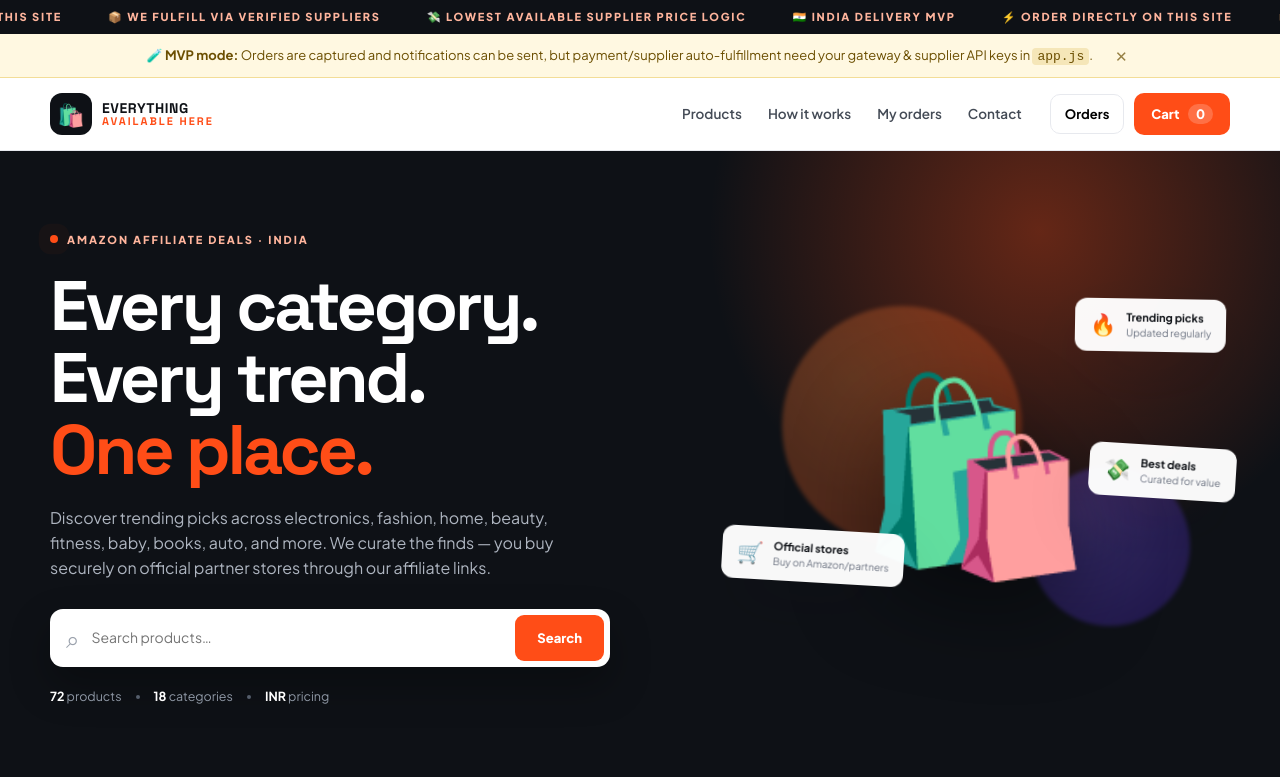
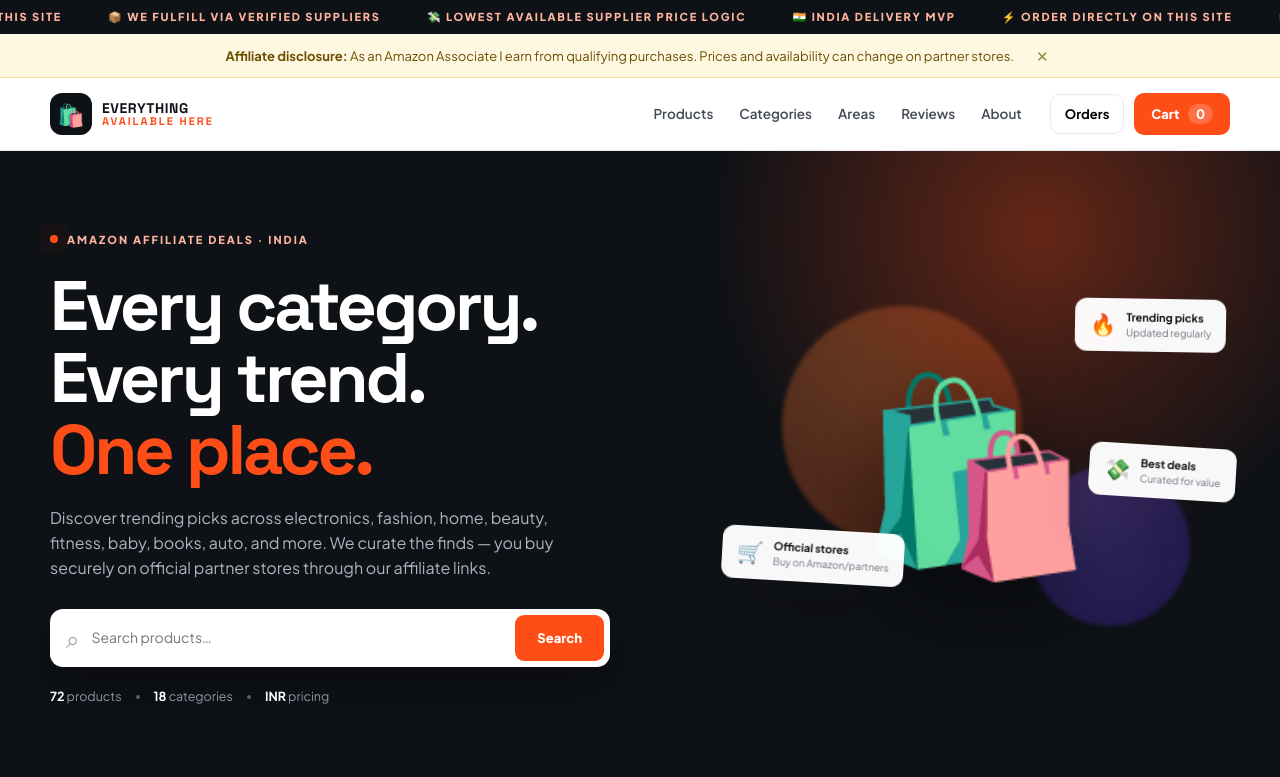
Before and after one commit to KunalKaul9211/everything-available-here, a plain HTML site: page index.html in a window 1280 px wide. Shown: the top 777 px of the page. Drawn offline with Linux system fonts and the light colour scheme.

Commit message:
Update homepage nav and disclosure for crawlable structure

```diff
--- a/index.html
+++ b/index.html
@@ -60,7 +60,7 @@
   </div>
 
   <div id="demoNotice" class="demo-notice">
-    <span>🧪 <strong>MVP mode:</strong> Orders are captured and notifications can be sent, but payment/supplier auto-fulfillment need your gateway &amp; supplier API keys in <code>app.js</code>.</span>
+    <span><strong>Affiliate disclosure:</strong> As an Amazon Associate I earn from qualifying purchases. Prices and availability can change on partner stores.</span>
     <button id="dismissDemo" type="button" aria-label="Dismiss notice">✕</button>
   </div>
 
@@ -72,9 +72,10 @@
       </a>
       <nav class="nav" aria-label="Main navigation">
         <a href="#catalog">Products</a>
-        <a href="#how">How it works</a>
-        <a href="#orders">My orders</a>
-        <a href="#contact">Contact</a>
+        <a href="/everything-available-here/categories/">Categories</a>
+        <a href="/everything-available-here/areas/">Areas</a>
+        <a href="/everything-available-here/reviews/">Reviews</a>
+        <a href="/everything-available-here/about/">About</a>
       </nav>
       <div class="header-actions">
         <button id="openOrders" class="ghost-btn" type="button">Orders</button>
```
